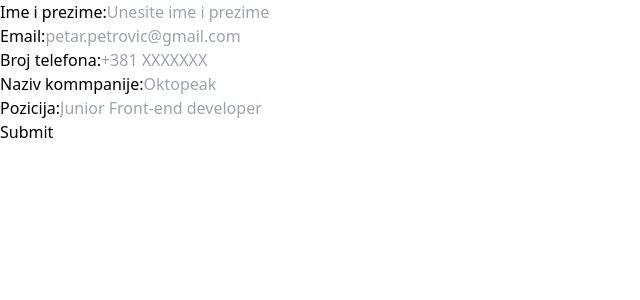
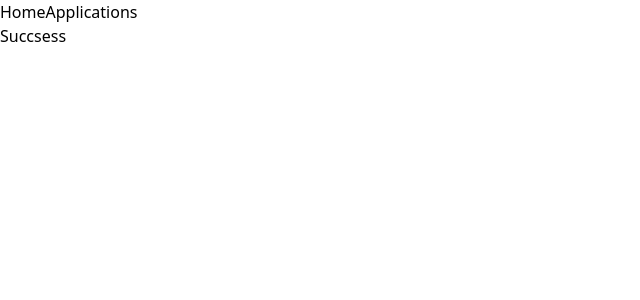
Before and after one commit to stefansasamarkovic/prijava-za-posao, a React (Create React App) app: page /success in a window 1280 px wide. Shown: the top 300 px of the page, without its empty margins (0-640 px from the left). Built offline with nearby package versions, Linux system fonts and the light colour scheme.

Commit message:
created nav and routing logic

```diff
--- a/package.json
+++ b/package.json
@@ -9,6 +9,7 @@
     "@testing-library/user-event": "^13.5.0",
     "react": "^19.1.1",
     "react-dom": "^19.1.1",
+    "react-router-dom": "^7.9.1",
     "react-scripts": "5.0.1",
     "web-vitals": "^2.1.4"
   },
--- a/src/App.js
+++ b/src/App.js
@@ -1,10 +1,20 @@
-import Form from "./components/form/Form";
+import { BrowserRouter, Route, Routes } from "react-router-dom";
+import Nav from "./components/nav/Nav";
+import Home from "./pages/Home";
+import Applications from "./pages/Applications";
+import Succsess from "./pages/Succsess";
 
 function App() {
   return (
-    <div className="">
-      <Form />
-    </div>
+    <BrowserRouter>
+      <Nav />
+
+      <Routes>
+        <Route path="/" element={<Home />} />
+        <Route path="applications" element={<Applications />} />
+        <Route path="success" element={<Succsess />} />
+      </Routes>
+    </BrowserRouter>
   );
 }
 
--- a/src/components/form/Field.js
+++ b/src/components/form/Field.js
@@ -3,7 +3,7 @@ import React from "react";
 export default function Field({ type, name, placeholder, label }) {
   return (
     <div>
-      <label for={name}>{label}:</label>
+      <label htmlFor={name}>{label}:</label>
       <input type={type} name={name} placeholder={placeholder} />
     </div>
   );
--- /dev/null
+++ b/src/components/nav/Nav.js
@@ -0,0 +1,11 @@
+import React from "react";
+import { Link } from "react-router-dom";
+
+export default function Nav() {
+  return (
+    <nav>
+      <Link to="/">Home</Link>
+      <Link to="/applications">Applications</Link>
+    </nav>
+  );
+}
--- /dev/null
+++ b/src/pages/Applications.js
@@ -0,0 +1,5 @@
+import React from "react";
+
+export default function Applications() {
+  return <div></div>;
+}
--- /dev/null
+++ b/src/pages/Home.js
@@ -0,0 +1,10 @@
+import React from "react";
+import Form from "../components/form/Form";
+
+export default function Home() {
+  return (
+    <div className="">
+      <Form />
+    </div>
+  );
+}
--- /dev/null
+++ b/src/pages/Succsess.js
@@ -0,0 +1,5 @@
+import React from "react";
+
+export default function Succsess() {
+  return <div>Succsess</div>;
+}
```
Also changed, not shown: 1 other file (tests, documents, lock files or other folders).
